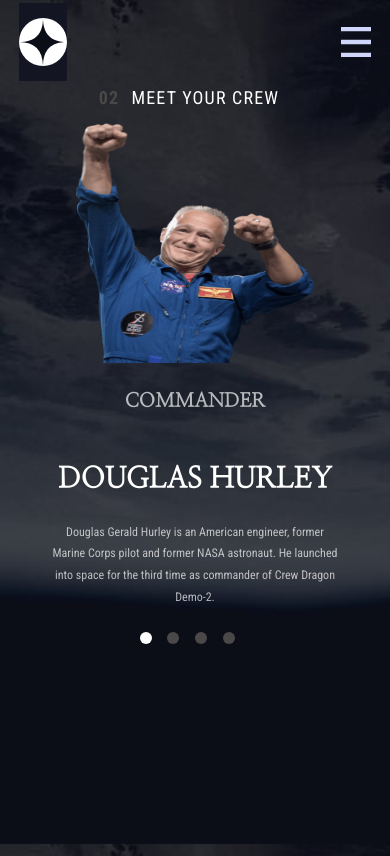
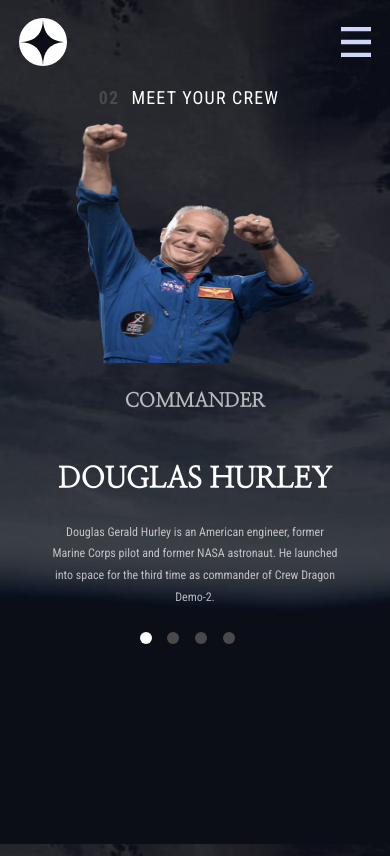
Before and after one commit to Mercury225/space-tourism, a plain HTML site: page 2_crew.html in a window 390 px wide. Drawn offline with Linux system fonts and the light colour scheme.

Commit message:
fixed black background on logo

```diff
--- a/crew_page.css
+++ b/crew_page.css
@@ -83,9 +83,9 @@ main {
     background-size: cover;
   }
   nav ul {
-    background: #131522;
     width: 65%;
     padding: 2rem 0 2rem 1.5rem;
+    background: none;
   }
   nav li {
     margin: 0 0.8rem;
--- a/destination_page.css
+++ b/destination_page.css
@@ -101,9 +101,9 @@ main {
     background-size: cover;
   }
   nav ul {
-    background: #131522;
     width: 65%;
     padding: 2rem 0 2rem 1.5rem;
+    background: none;
   }
   nav li {
     margin: 0 0.8rem;
--- a/main_page_text.css
+++ b/main_page_text.css
@@ -44,7 +44,7 @@ body {
     background-size: cover;
   }
   nav ul {
-    background: #131522;
+    background: none;
     width: 65%;
     padding: 2rem 0 2rem 1.5rem;
   }
--- a/technology_page.css
+++ b/technology_page.css
@@ -132,7 +132,7 @@ main {
     background-size: cover;
   }
   nav ul {
-    background: #131522;
+    background: none;
     width: 65%;
     padding: 2rem 0 2rem 1.5rem;
   }
```
